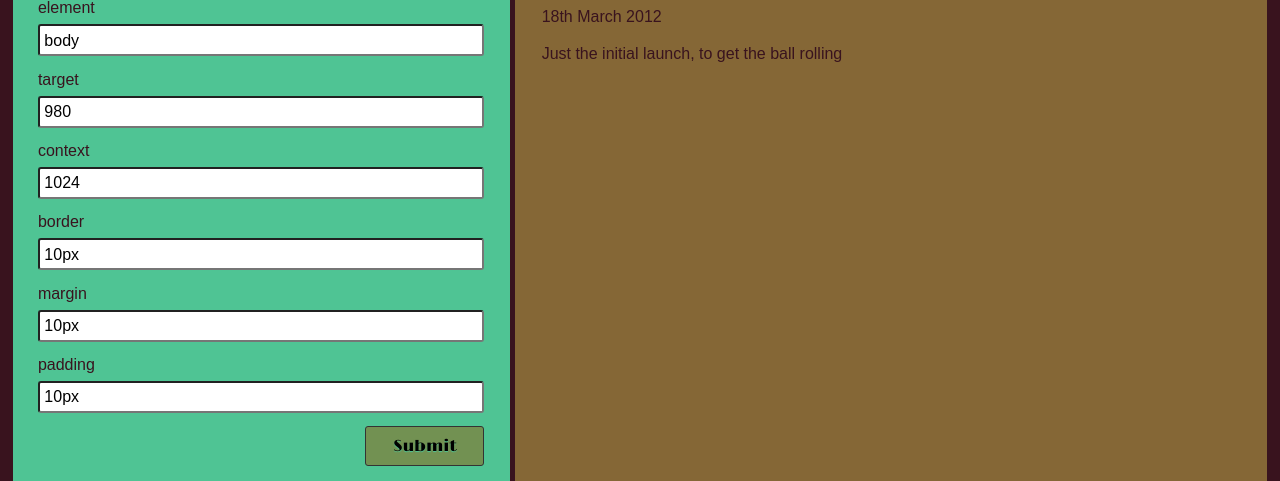
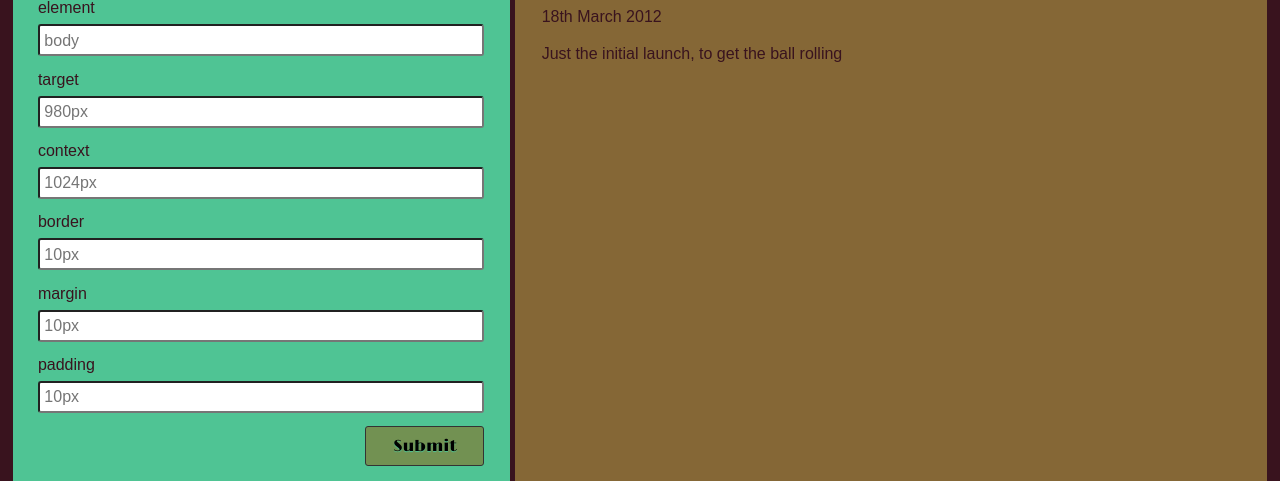
Before and after one commit to sturobson/Responsive-Calculator, a plain HTML site: page index.html in a window 1280 px wide. Shown: the part 319-800 px from the top of the page. Drawn offline with nearby package versions, Linux system fonts and the light colour scheme.

Commit message:
changed value to placeholder

```diff
--- a/index.html
+++ b/index.html
@@ -33,17 +33,17 @@
 
 			<form id="result">
 					<label for="selector">element</label>
-				    <input type="text" id="element" label="element" value="body">
+				    <input type="text" id="element" label="element" placeholder="body">
 				    <label for="target">target</label>
-				    <input type="number" id="target" label="target" value="980">
+				    <input type="number" id="target" label="target" placeholder="980px">
 				    <label for="context">context</label>
-				    <input type="number" id="context" label="context" value="1024">
+				    <input type="number" id="context" label="context" placeholder="1024px">
 				    <label for="border">border</label>
-				    <input type="text" id="border" label="border" value="10px">
+				    <input type="text" id="border" label="border" placeholder="10px">
 				    <label for="margin">margin</label>
-				    <input type="text" id="margin" label="margin" value="10px">
+				    <input type="text" id="margin" label="margin" placeholder="10px">
 				    <label for="padding">padding</label>
-				    <input type="text" id="padding" label="padding" value="10px">
+				    <input type="text" id="padding" label="padding" placeholder="10px">
 				    <input type="submit" id="results">
 			</form>
 	</div>
```
